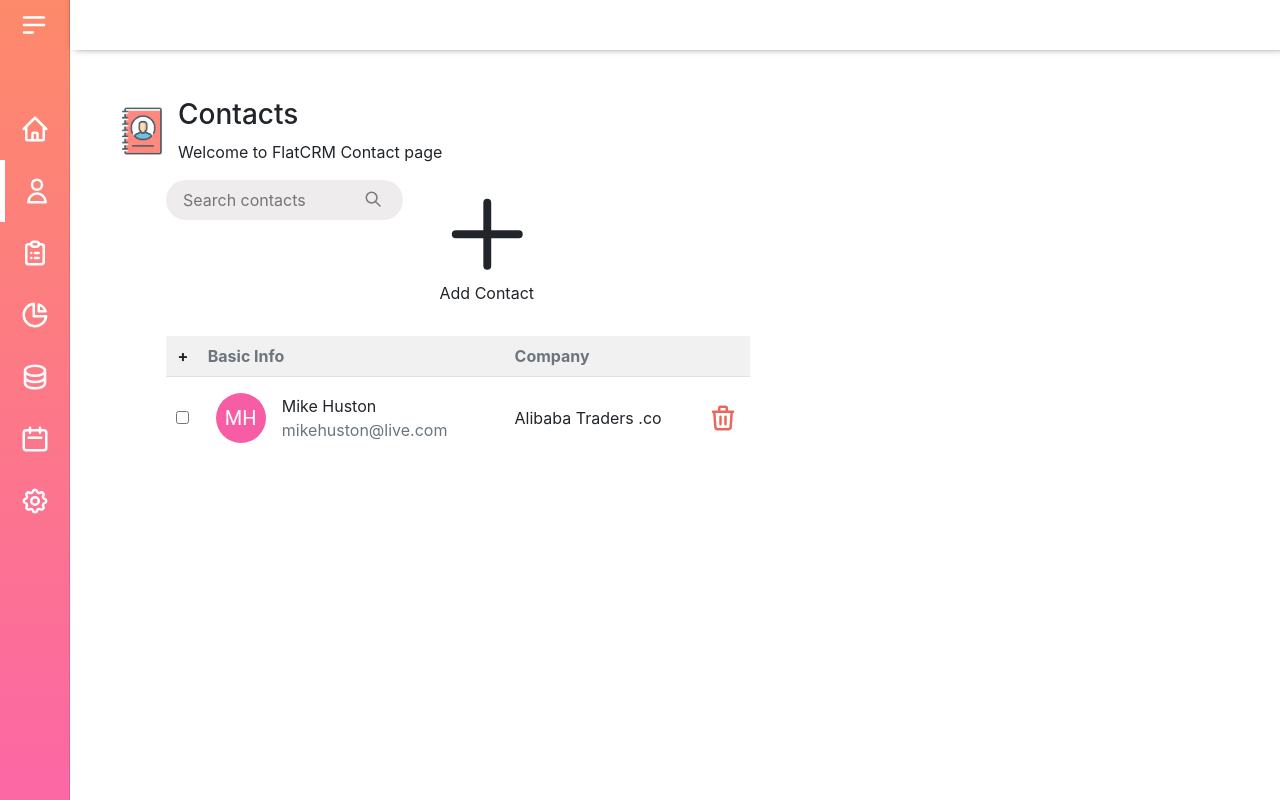
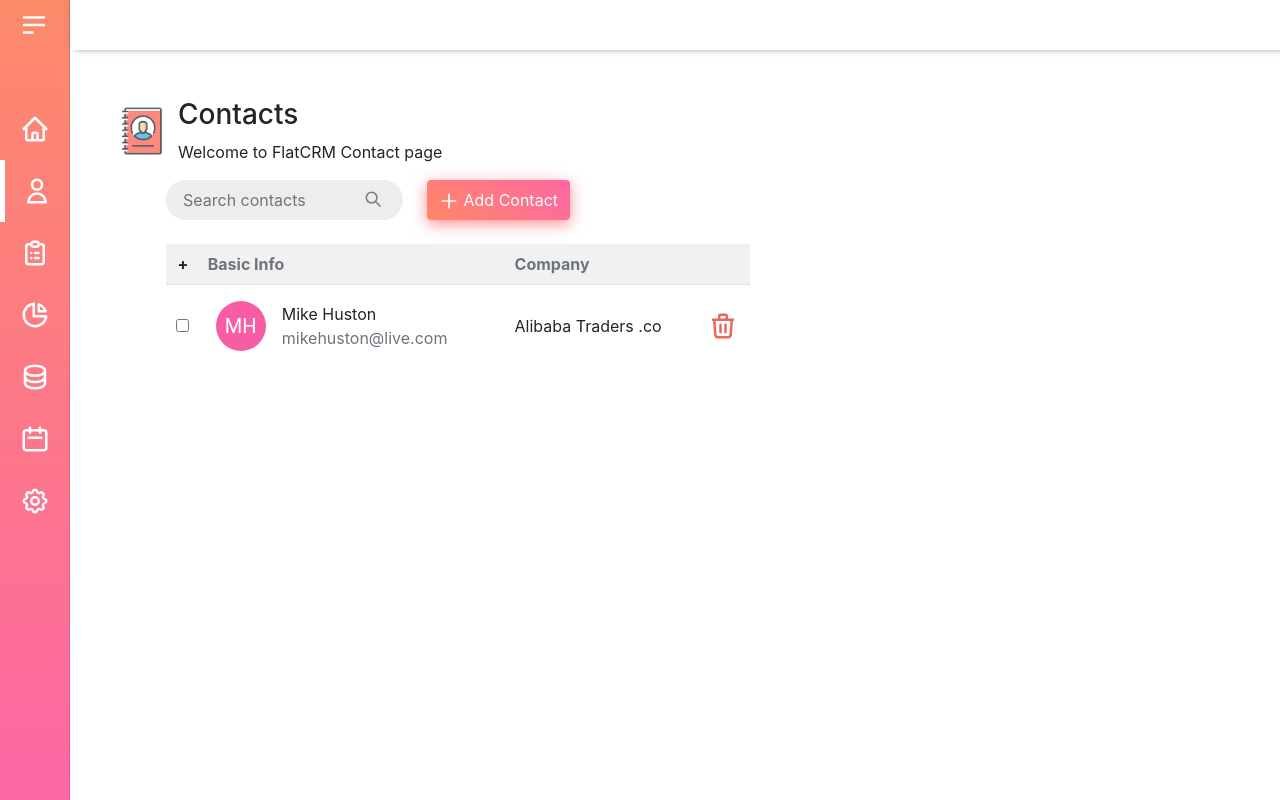
Before and after one commit to vishal-rathod-07/Contact-List-App, a React (Create React App) app: page / in a window 1280 px wide. Built offline with nearby package versions, Linux system fonts and the light colour scheme.

Commit message:
Refactor: class name replaced
- contact-btn class replaced with custom-btn

```diff
--- a/src/components/ContactButton/contactbutton.scss
+++ b/src/components/ContactButton/contactbutton.scss
@@ -1,7 +1,8 @@
-.contact-btn {
+.custom-btn {
   background: linear-gradient(45deg, #ff8767, #fe67a3);
   box-shadow: 0 4px 15px 0 rgba(252, 104, 110, 0.75);
   color: white;
+  border: none;
 
   @media screen and (max-width: 767px) {
     width: 100%;
```
